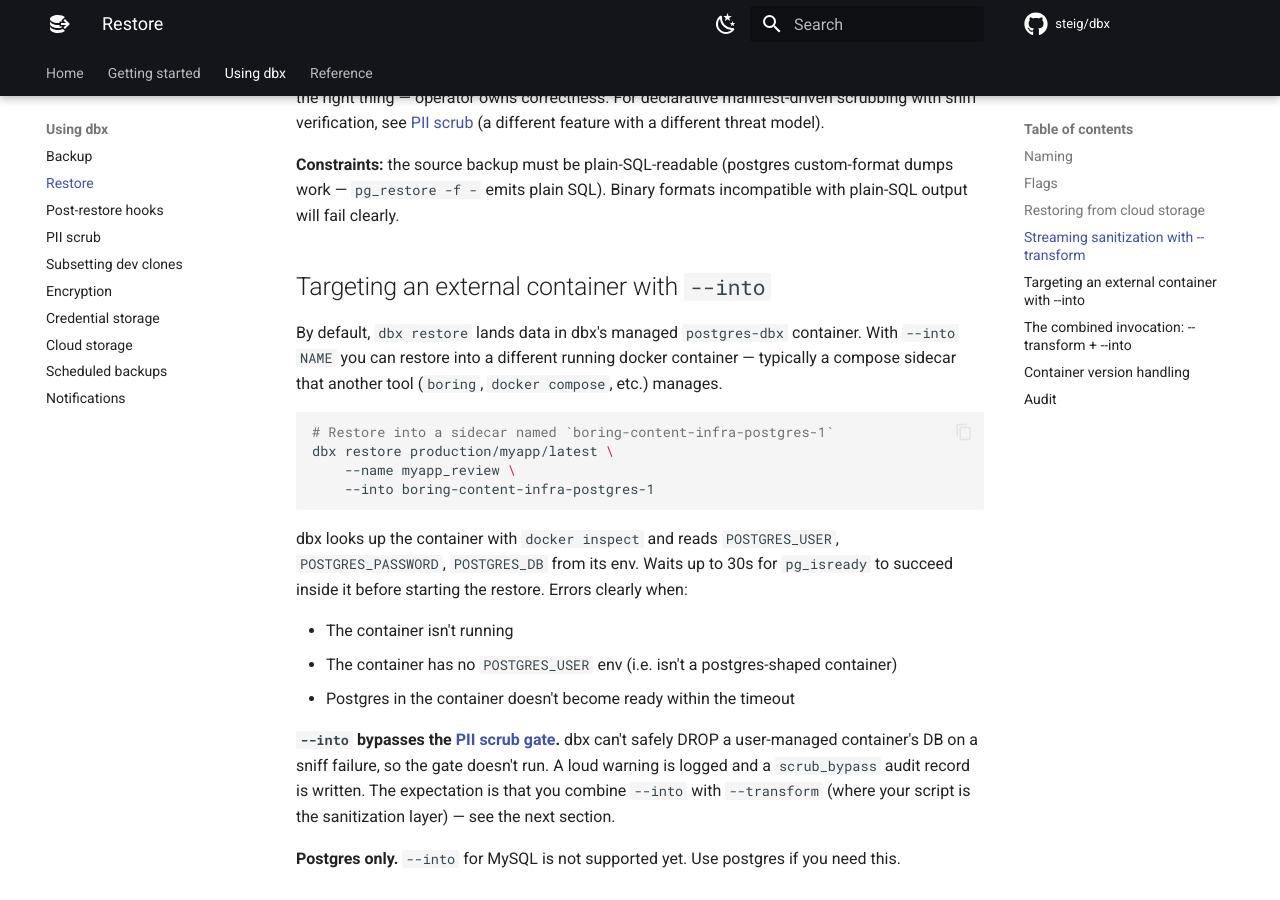
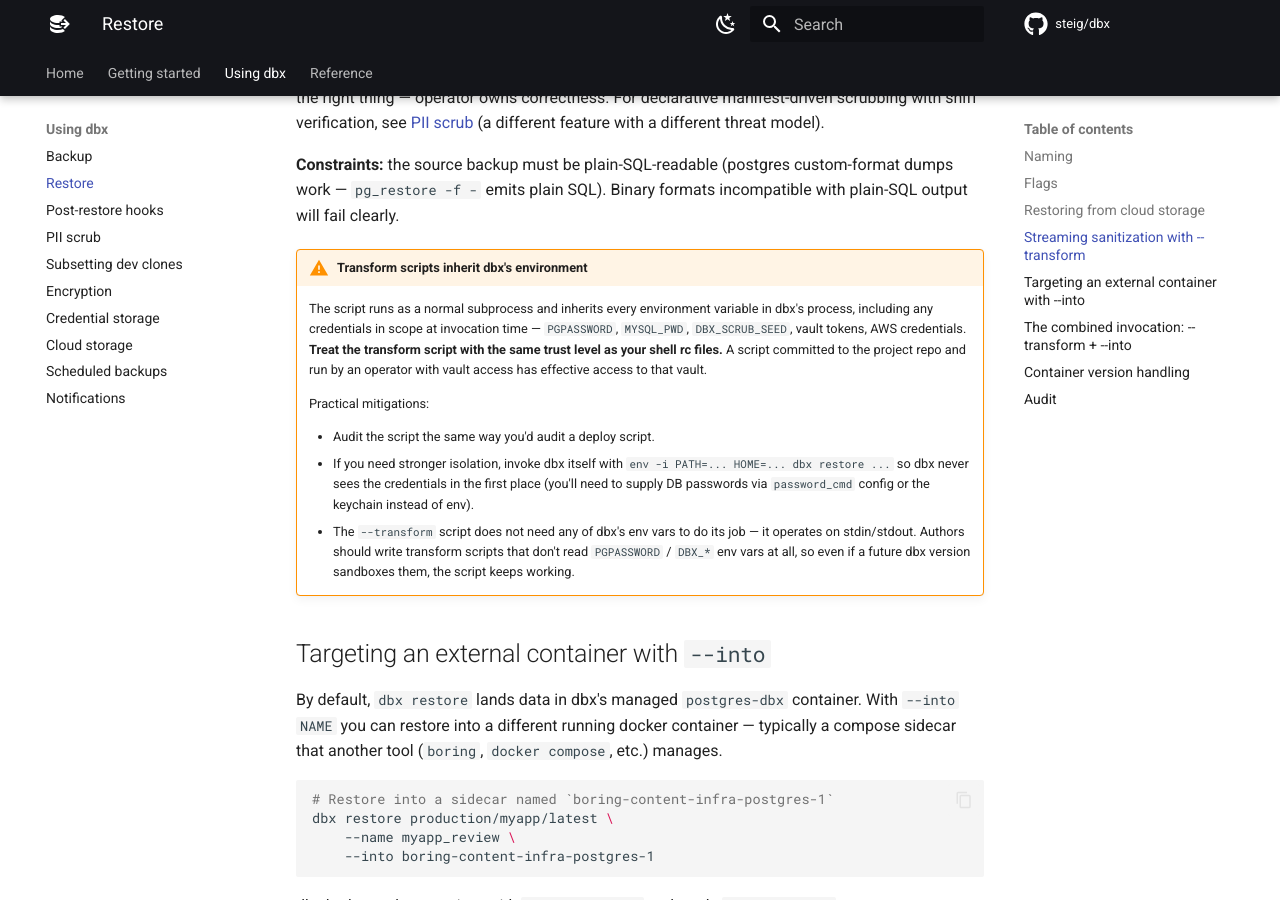
Before and after one commit to steig/dbx, an MkDocs documentation site: the page built from docs/restore.md, in a window 1280 px wide and 900 px high, scrolled down 2736 px. Built offline with MkDocs 1.6.1 and Material for MkDocs 9.7.7, drawn with Linux system fonts in a browser that asks for light colours; comment, search, counter and statistics services are not loaded.

Commit message:
docs: README "what dbx is and isn't" + transform env warning
Forgot to stage these alongside the rename in the previous commit.
Content matches what that commit message described:

- README.md: replaces the throwaway "Not for you if: you need PITR"
  line with a "What dbx is and isn't" subsection that's explicit
  about logical-backup vs DR scope.
- docs/restore.md: warning admonition under --transform documenting
  the env-inheritance footgun and pointing at env -i as the current
  workaround. #45 tracks the proper --transform-clean-env flag.

Co-Authored-By: Claude Opus 4.7 <noreply@anthropic.com>

```diff
--- a/docs/restore.md
+++ b/docs/restore.md
@@ -81,6 +81,15 @@ dbx restore production/myapp/latest --name myapp_review --transform=./sanitize.s
 
 **Constraints:** the source backup must be plain-SQL-readable (postgres custom-format dumps work — `pg_restore -f -` emits plain SQL). Binary formats incompatible with plain-SQL output will fail clearly.
 
+!!! warning "Transform scripts inherit dbx's environment"
+    The script runs as a normal subprocess and inherits every environment variable in dbx's process, including any credentials in scope at invocation time — `PGPASSWORD`, `MYSQL_PWD`, `DBX_SCRUB_SEED`, vault tokens, AWS credentials. **Treat the transform script with the same trust level as your shell rc files.** A script committed to the project repo and run by an operator with vault access has effective access to that vault.
+
+    Practical mitigations:
+
+    - Audit the script the same way you'd audit a deploy script.
+    - If you need stronger isolation, invoke dbx itself with `env -i PATH=... HOME=... dbx restore ...` so dbx never sees the credentials in the first place (you'll need to supply DB passwords via `password_cmd` config or the keychain instead of env).
+    - The `--transform` script does not need any of dbx's env vars to do its job — it operates on stdin/stdout. Authors should write transform scripts that don't read `PGPASSWORD` / `DBX_*` env vars at all, so even if a future dbx version sandboxes them, the script keeps working.
+
 ## Targeting an external container with `--into`
 
 By default, `dbx restore` lands data in dbx's managed `postgres-dbx` container. With `--into NAME` you can restore into a different running docker container — typically a compose sidecar that another tool (`boring`, `docker compose`, etc.) manages.
```
Also changed, not shown: README.md (+7 -1 lines).
